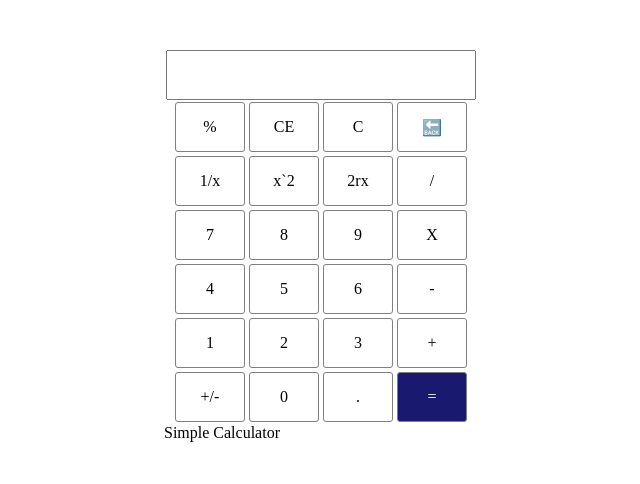
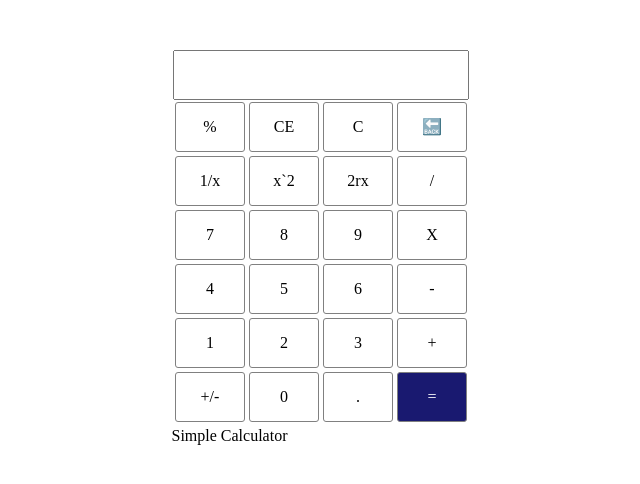
Before and after one commit to GaniyuSodiq/myProjects, a plain HTML site: page javascriptPractice/calculator.html in a window 1280 px wide. Shown: the full height of the page, 319-959 px from the left. Drawn offline with Linux system fonts and the light colour scheme.

Commit message:
Add Josh CSS Reset to my css files

```diff
--- a/javascriptPractice/calculator.css
+++ b/javascriptPractice/calculator.css
@@ -1,3 +1,54 @@
+
+/*
+  Josh's Custom CSS Reset
+  https://www.joshwcomeau.com/css/custom-css-reset/
+*/
+
+*, *::before, *::after {
+    box-sizing: border-box;
+  }
+
+  * {
+    margin: 0;
+  }
+
+  @media (prefers-reduced-motion: no-preference) {
+    html {
+      interpolate-size: allow-keywords;
+    }
+  }
+
+  body {
+    line-height: 1.5;
+    -webkit-font-smoothing: antialiased;
+  }
+
+  img, picture, video, canvas, svg {
+    display: block;
+    max-width: 100%;
+  }
+
+  input, button, textarea, select {
+    font: inherit;
+  }
+
+  p, h1, h2, h3, h4, h5, h6 {
+    overflow-wrap: break-word;
+  }
+
+  p {
+    text-wrap: pretty;
+  }
+  h1, h2, h3, h4, h5, h6 {
+    text-wrap: balance;
+  }
+
+  #root, #__next {
+    isolation: isolate;
+  }
+
+
+
 *{
     margin: 0;
     padding: 0;
--- a/javascriptPractice/minimal-table.css
+++ b/javascriptPractice/minimal-table.css
@@ -1,3 +1,54 @@
+/*
+  Josh's Custom CSS Reset
+  https://www.joshwcomeau.com/css/custom-css-reset/
+*/
+
+*, *::before, *::after {
+  box-sizing: border-box;
+}
+
+* {
+  margin: 0;
+}
+
+@media (prefers-reduced-motion: no-preference) {
+  html {
+    interpolate-size: allow-keywords;
+  }
+}
+
+body {
+  line-height: 1.5;
+  -webkit-font-smoothing: antialiased;
+}
+
+img, picture, video, canvas, svg {
+  display: block;
+  max-width: 100%;
+}
+
+input, button, textarea, select {
+  font: inherit;
+}
+
+p, h1, h2, h3, h4, h5, h6 {
+  overflow-wrap: break-word;
+}
+
+p {
+  text-wrap: pretty;
+}
+h1, h2, h3, h4, h5, h6 {
+  text-wrap: balance;
+}
+
+#root, #__next {
+  isolation: isolate;
+}
+
+
+
+
 html {
   font-family: sans-serif;
 }
--- a/javascriptPractice/table.css
+++ b/javascriptPractice/table.css
@@ -1,3 +1,54 @@
+/*
+  Josh's Custom CSS Reset
+  https://www.joshwcomeau.com/css/custom-css-reset/
+*/
+
+*, *::before, *::after {
+  box-sizing: border-box;
+}
+
+* {
+  margin: 0;
+}
+
+@media (prefers-reduced-motion: no-preference) {
+  html {
+    interpolate-size: allow-keywords;
+  }
+}
+
+body {
+  line-height: 1.5;
+  -webkit-font-smoothing: antialiased;
+}
+
+img, picture, video, canvas, svg {
+  display: block;
+  max-width: 100%;
+}
+
+input, button, textarea, select {
+  font: inherit;
+}
+
+p, h1, h2, h3, h4, h5, h6 {
+  overflow-wrap: break-word;
+}
+
+p {
+  text-wrap: pretty;
+}
+h1, h2, h3, h4, h5, h6 {
+  text-wrap: balance;
+}
+
+#root, #__next {
+  isolation: isolate;
+}
+
+
+
+
 html {
   font-family: sans-serif;
 }
```
